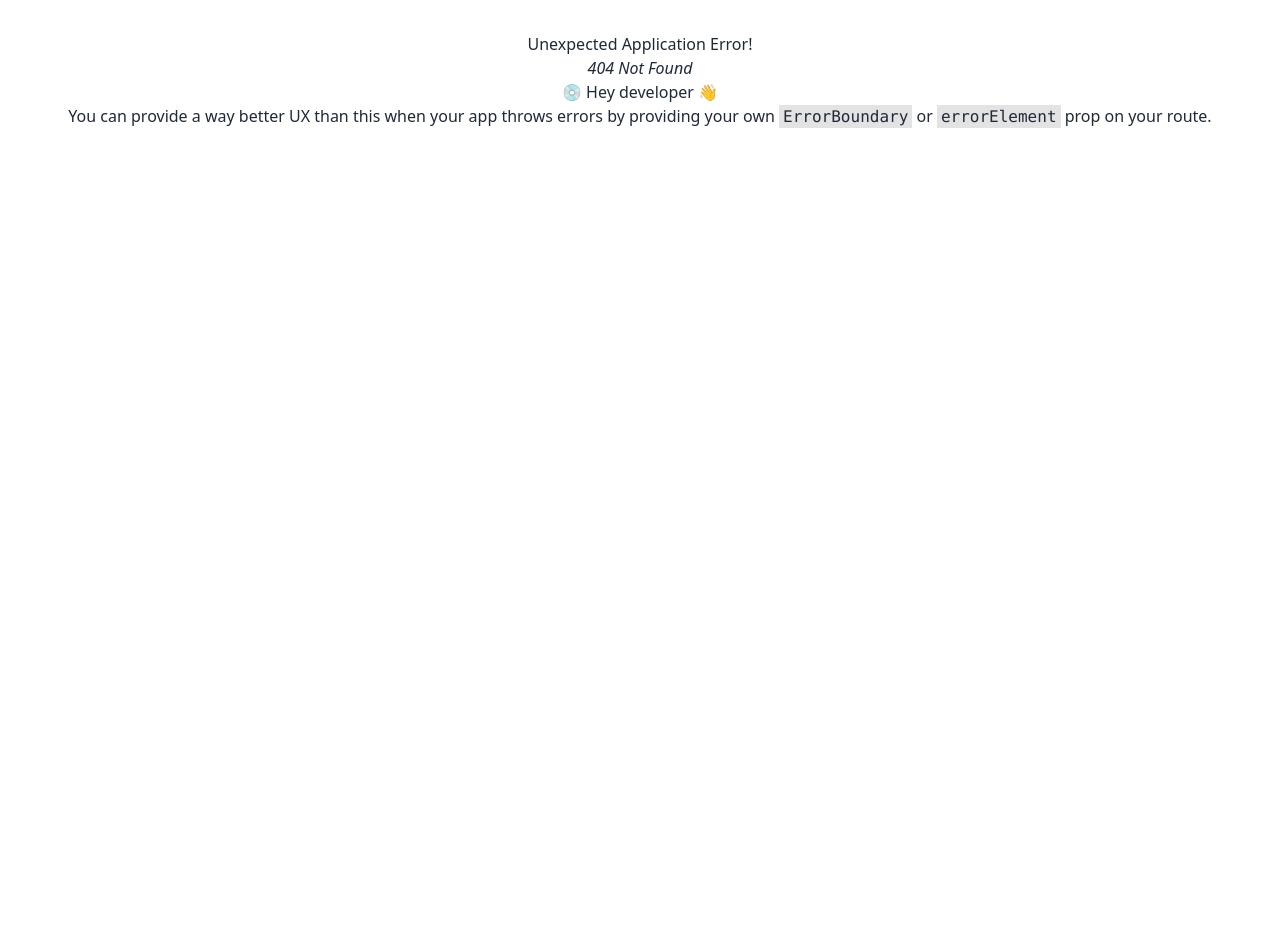
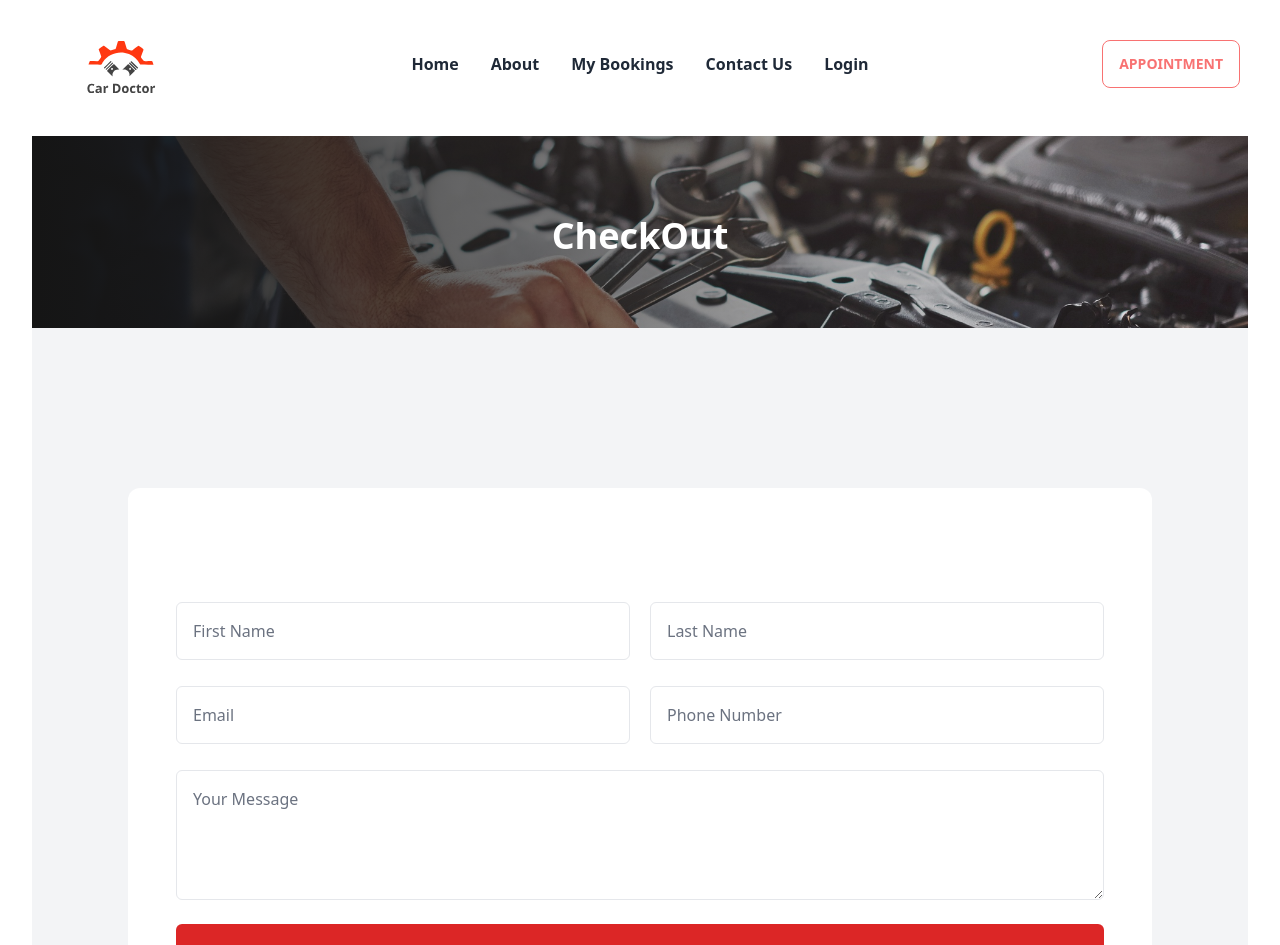
Before and after one commit to AltafHusain22/car-doctor-client, a React (Vite) app: page /checkOut in a window 1280 px wide. Before the commit this address had no page. Shown: the top 945 px of the page. Before the commit the page ends 800 px from the top, so only its background shows below. Built offline with nearby package versions, Linux system fonts and the light colour scheme.

Commit message:
checkOut Page added

```diff
--- a/src/main.jsx
+++ b/src/main.jsx
@@ -10,6 +10,7 @@ import Login from "./pages/Login/Login.jsx";
 import Register from "./pages/Register/Register.jsx";
 import Contact from "./pages/ContactUs/Contact.jsx";
 import ServiceDetails from "./pages/ServiceDetails/ServiceDetails.jsx";
+import CheckOut from "./pages/CheckOut/CheckOut.jsx";
 
 const router = createBrowserRouter([
   {
@@ -33,6 +34,10 @@ const router = createBrowserRouter([
         element: <Contact></Contact>
       },
       {
+        path: '/checkOut',
+        element: <CheckOut></CheckOut>
+      },
+      {
         path: '/serviceDetails/:id',
         element: <ServiceDetails></ServiceDetails>,
         loader: ({params})=> fetch(`http://localhost:5000/singleService/${params.id}`)
--- /dev/null
+++ b/src/pages/CheckOut/CheckOut.jsx
@@ -0,0 +1,99 @@
+import React from "react";
+import topimage from "../../../public/assets/images/banner/4.jpg";
+
+const CheckOut = () => {
+  return (
+    <section className="mt-10">
+      {/* heading  */}
+      <div className="relative">
+        <img className="h-48 w-full object-cover" src={topimage} alt="" />
+        <div className="absolute top-0 left-0 w-full h-full bg-gradient-to-r from-[#151515] to-[rgba(21, 21, 21, 0)]">
+          <div>
+            <h2 className="text-white text-4xl font-bold mt-20">CheckOut</h2>
+          </div>
+        </div>
+      </div>
+
+      {/* checkout form */}
+      <section class="py-10 bg-gray-100 sm:py-16 lg:py-24">
+        <div class="px-4 mx-auto sm:px-6 lg:px-8 max-w-7xl">
+          <div class="max-w-5xl mx-auto mt-12 sm:mt-16">
+            <div class="mt-6 overflow-hidden bg-white rounded-xl">
+              <div class="px-6 py-12 sm:p-12">
+                <form class="mt-14">
+                  <div class="grid grid-cols-1 sm:grid-cols-2 gap-x-5 gap-y-4">
+                    <div>
+                      <div class="mt-2.5 relative">
+                        <input
+                          type="text"
+                          name="firstName"
+                          placeholder="First Name"
+                          class="block w-full px-4 py-4 text-black placeholder-gray-500 transition-all duration-200 bg-white border border-gray-200 rounded-md focus:outline-none focus:border-blue-600 caret-blue-600"
+                        />
+                      </div>
+                    </div>
+
+                    <div>
+                      <div class="mt-2.5 relative">
+                        <input
+                          type="text"
+                          name="lastName"
+                          placeholder="Last Name "
+                          class="block w-full px-4 py-4 text-black placeholder-gray-500 transition-all duration-200 bg-white border border-gray-200 rounded-md focus:outline-none focus:border-blue-600 caret-blue-600"
+                        />
+                      </div>
+                    </div>
+
+                    <div>
+                      <div class="mt-2.5 relative">
+                        <input
+                          type="email"
+                          name="email"
+                          placeholder="Email"
+                          class="block w-full px-4 py-4 text-black placeholder-gray-500 transition-all duration-200 bg-white border border-gray-200 rounded-md focus:outline-none focus:border-blue-600 caret-blue-600"
+                        />
+                      </div>
+                    </div>
+
+                    <div>
+                      <div class="mt-2.5 relative">
+                        <input
+                          type="tel"
+                          name="phone"
+                          placeholder="Phone Number"
+                          class="block w-full px-4 py-4 text-black placeholder-gray-500 transition-all duration-200 bg-white border border-gray-200 rounded-md focus:outline-none focus:border-blue-600 caret-blue-600"
+                        />
+                      </div>
+                    </div>
+
+                    <div class="sm:col-span-2 ">
+                      <div class="mt-2.5 relative">
+                        <textarea
+                          name="message"
+                          placeholder="Your Message"
+                          class="block w-full px-4 py-4 text-black placeholder-gray-500 transition-all duration-200 bg-white border border-gray-200 rounded-md resize-y focus:outline-none focus:border-blue-600 caret-blue-600"
+                          rows="4"
+                        ></textarea>
+                      </div>
+                    </div>
+
+                    <div class="sm:col-span-2">
+                      <button
+                        type="submit"
+                        class="inline-flex items-center justify-center w-full px-4 py-4 mt-2 text-base font-semibold text-white transition-all duration-200 bg-red-600 border border-transparent rounded-md focus:outline-none hover:bg-red-700 focus:bg-blue-700"
+                      >
+                        Confirm Order
+                      </button>
+                    </div>
+                  </div>
+                </form>
+              </div>
+            </div>
+          </div>
+        </div>
+      </section>
+    </section>
+  );
+};
+
+export default CheckOut;
--- a/src/pages/ServiceDetails/ServiceDetails.jsx
+++ b/src/pages/ServiceDetails/ServiceDetails.jsx
@@ -1,5 +1,5 @@
 import React from "react";
-import { useLoaderData } from "react-router-dom";
+import { Link, useLoaderData } from "react-router-dom";
 import topimage from "../../../public/assets/images/banner/4.jpg";
 import SingleDetails from "./SingleDetails";
 import { FiArrowRight } from "react-icons/fi";
@@ -53,9 +53,11 @@ const ServiceDetails = () => {
 
           <div className="bg-white m-5 py-10 rounded-xl">
             <h2 className=" text-3xl font-bold mt-8 mb-8">Price : ${price}</h2>
+            <Link to={'/checkOut'}>
               <button className="btn btn-primary mx-3 bg-red-500 text-slate-100 border-0">
                 Proceed To Checkout
               </button>
+            </Link>
           </div>
         </div>
       </div>
```
Lines whose indentation alone changed are shown as unchanged.
